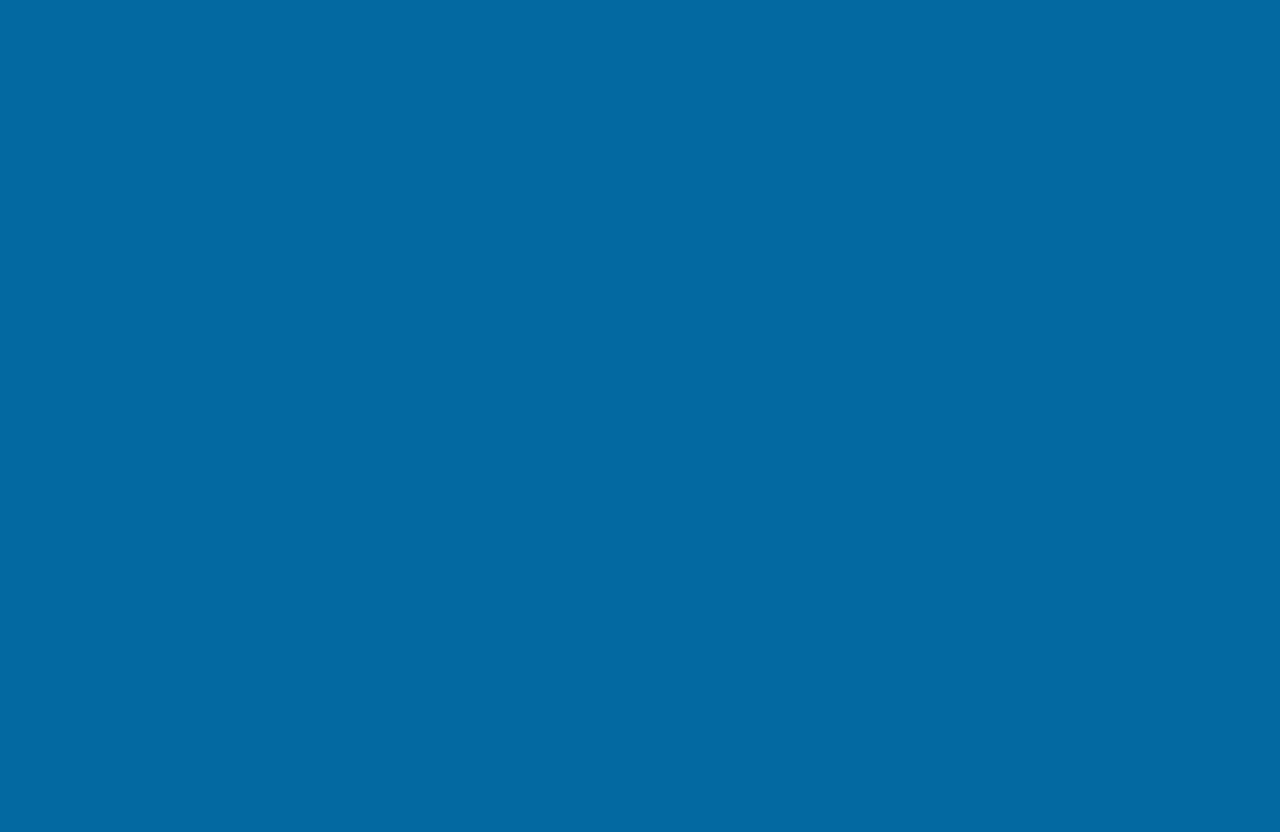
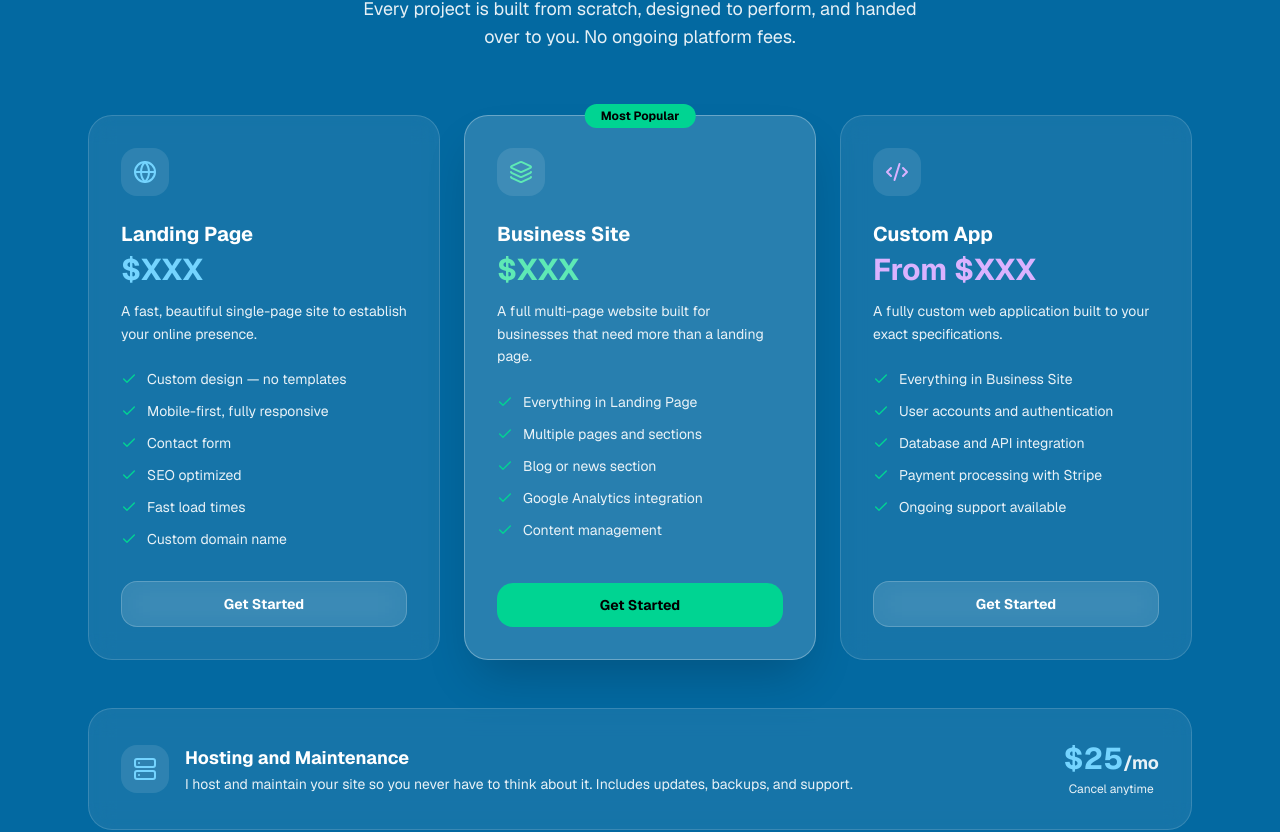
Before and after one commit to Cremacious/code-mack, a Next.js app: page / in a window 1280 px wide. Shown: the part 1730-2562 px from the top of the page. Before the commit the page ends 1683 px from the top, so only its background shows below. Built offline with nearby package versions, Linux system fonts and the light colour scheme.

Commit message:
Added service section

```diff
--- a/src/app/page.tsx
+++ b/src/app/page.tsx
@@ -2,6 +2,7 @@ import { Navbar } from '@/components/layout/navbar';
 import { Footer } from '@/components/layout/footer';
 import { Hero } from '@/components/sections/hero';
 import { About } from '@/components/sections/about';
+import { Services } from '@/components/sections/services';
 
 export default function Home() {
   return (
@@ -10,6 +11,7 @@ export default function Home() {
       <main>
         <Hero />
         <About />
+        <Services />
       </main>
       <Footer />
     </>
--- /dev/null
+++ b/src/components/sections/services.tsx
@@ -0,0 +1,134 @@
+import { Globe, Layers, Code2, Server, Check } from 'lucide-react';
+
+const SERVICES = [
+  {
+    icon: Globe,
+    title: 'Landing Page',
+    price: '$XXX',
+    description: 'A fast, beautiful single-page site to establish your online presence.',
+    features: [
+      'Custom design — no templates',
+      'Mobile-first, fully responsive',
+      'Contact form',
+      'SEO optimized',
+      'Fast load times',
+      'Custom domain name',
+    ],
+    accent: 'text-sky-300',
+    highlight: false,
+  },
+  {
+    icon: Layers,
+    title: 'Business Site',
+    price: '$XXX',
+    description: 'A full multi-page website built for businesses that need more than a landing page.',
+    features: [
+      'Everything in Landing Page',
+      'Multiple pages and sections',
+      'Blog or news section',
+      'Google Analytics integration',
+      'Content management',
+    ],
+    accent: 'text-emerald-300',
+    highlight: true,
+  },
+  {
+    icon: Code2,
+    title: 'Custom App',
+    price: 'From $XXX',
+    description: 'A fully custom web application built to your exact specifications.',
+    features: [
+      'Everything in Business Site',
+      'User accounts and authentication',
+      'Database and API integration',
+      'Payment processing with Stripe',
+      'Ongoing support available',
+    ],
+    accent: 'text-purple-300',
+    highlight: false,
+  },
+];
+
+export function Services() {
+  return (
+    <section id="services" className="py-24 relative">
+      <div className="max-w-6xl mx-auto px-6">
+        {/* Header */}
+        <div className="text-center mb-16">
+          <p className="text-emerald-300 text-sm font-semibold uppercase tracking-widest mb-3">Services</p>
+          <h2 className="text-4xl md:text-5xl font-bold text-white mb-4">
+            What I Build
+          </h2>
+          <p className="text-white/90 text-lg max-w-xl mx-auto">
+            Every project is built from scratch, designed to perform, and handed over to you. No ongoing platform fees.
+          </p>
+        </div>
+
+        {/* Cards */}
+        <div className="grid grid-cols-1 md:grid-cols-3 gap-6 mb-12">
+          {SERVICES.map(({ icon: Icon, title, price, description, features, accent, highlight }) => (
+            <div
+              key={title}
+              className={`relative rounded-3xl p-8 flex flex-col transition-all hover:-translate-y-1 ${
+                highlight
+                  ? 'bg-white/15 border border-white/30 shadow-2xl shadow-black/20'
+                  : 'glass-card'
+              }`}
+            >
+              {highlight && (
+                <div className="absolute -top-3 left-1/2 -translate-x-1/2 px-4 py-1 rounded-full bg-emerald-400 text-black text-xs font-bold">
+                  Most Popular
+                </div>
+              )}
+
+              <div className={`w-12 h-12 rounded-2xl bg-white/10 flex items-center justify-center mb-6`}>
+                <Icon className={`w-6 h-6 ${accent}`} />
+              </div>
+
+              <h3 className="text-xl font-bold text-white mb-1">{title}</h3>
+              <p className={`text-3xl font-bold mb-3 ${accent}`}>{price}</p>
+              <p className="text-white/90 text-sm leading-relaxed mb-6">{description}</p>
+
+              <ul className="space-y-3 mb-8 flex-1">
+                {features.map((f) => (
+                  <li key={f} className="flex items-start gap-2.5 text-sm text-white/90">
+                    <Check className="w-4 h-4 text-emerald-400 shrink-0 mt-0.5" />
+                    {f}
+                  </li>
+                ))}
+              </ul>
+
+              <a
+                href="#contact"
+                className={`w-full py-3 rounded-2xl text-sm font-bold text-center transition-all ${
+                  highlight
+                    ? 'bg-emerald-400 text-black hover:bg-emerald-300'
+                    : 'glass hover:bg-white/15 text-white'
+                }`}
+              >
+                Get Started
+              </a>
+            </div>
+          ))}
+        </div>
+
+        {/* Hosting add-on */}
+        <div className="glass-card rounded-3xl p-8 flex flex-col sm:flex-row items-center justify-between gap-6">
+          <div className="flex items-center gap-4">
+            <div className="w-12 h-12 rounded-2xl bg-white/10 flex items-center justify-center shrink-0">
+              <Server className="w-6 h-6 text-sky-300" />
+            </div>
+            <div>
+              <p className="text-white font-bold text-lg">Hosting and Maintenance</p>
+              <p className="text-white/90 text-sm mt-0.5">I host and maintain your site so you never have to think about it. Includes updates, backups, and support.</p>
+            </div>
+          </div>
+          <div className="text-center shrink-0">
+            <p className="text-3xl font-bold text-sky-300">$25<span className="text-lg text-white/90">/mo</span></p>
+            <p className="text-white/90 text-xs mt-1">Cancel anytime</p>
+          </div>
+        </div>
+      </div>
+    </section>
+  );
+}
```
